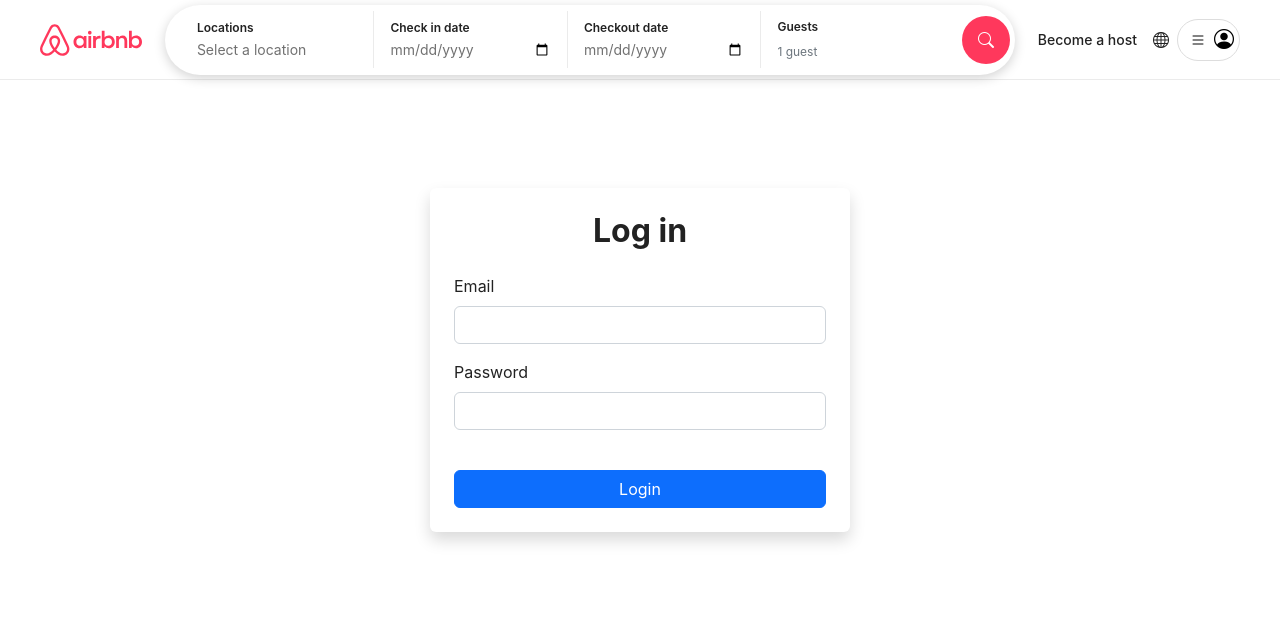
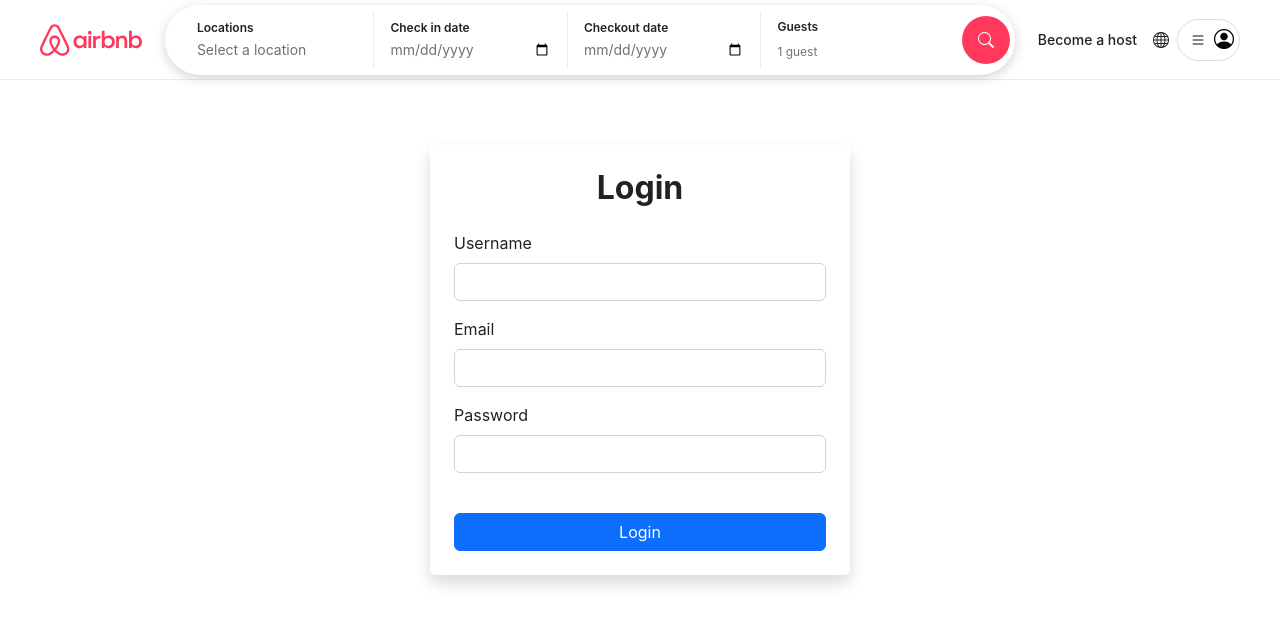
Before and after one commit to Lindymsomi2/Airbnb, a React (Create React App) app: page /login in a window 1280 px wide. Shown: the top 624 px of the page. Built offline with nearby package versions, Linux system fonts and the light colour scheme; no server answers.

Commit message:
removed code that was no longer being used

```diff
--- a/src/pages/Login.jsx
+++ b/src/pages/Login.jsx
@@ -1,15 +1,14 @@
-import React, { useState } from "react";
+import { useState } from "react";
 import { useNavigate } from "react-router-dom";
 import { useAuth } from "../contexts/AuthContext";
 import { api } from "../utils/api";
 import Navbar from "../components/Navbar/Navbar";
-import Button  from "../components/Button"
+import Button from "../components/Button";
 
 const Login = () => {
-  const [isRegister, setIsRegister] = useState(false);
   const [form, setForm] = useState({ username: "", email: "", password: "" });
   const [error, setError] = useState("");
-  const [loading, setLoading] = useState(false);
+
   const { login } = useAuth();
   const navigate = useNavigate();
 
@@ -20,21 +19,14 @@ const Login = () => {
   const handleSubmit = async (e) => {
     e.preventDefault();
     setError("");
-    setLoading(true);
 
     try {
       let data;
-      if (isRegister) {
-        if (!form.username || !form.email || !form.password) {
-          throw new Error("All fields are required");
-        }
-        data = await api.register(form.username, form.email, form.password);
-      } else {
       if (!form.email || !form.password) {
-          throw new Error("Email and password are required");
+        throw new Error(" Write Email and password");
+        data = await api.form(form.username, form.email, form.password);
       }
       data = await api.login(form.email, form.password);
-      }
 
       login(data.user, data.token);
 
@@ -45,8 +37,6 @@ const Login = () => {
       }
     } catch (err) {
       setError(err.message);
-    } finally {
-      setLoading(false);
     }
   };
 
@@ -61,14 +51,11 @@ const Login = () => {
           className="card shadow border-0 p-4"
           style={{ maxWidth: "420px", width: "100%" }}
         >
-          <h2 className="text-center fw-bold mb-4">
-            {isRegister ? "Sign up" : "Log in"}
-          </h2>
+          <h2 className="text-center fw-bold mb-4">Login</h2>
 
           {error && <div className="alert alert-danger py-2">{error}</div>}
 
           <form onSubmit={handleSubmit}>
-            {isRegister && (
             <div className="mb-3">
               <label className="form-label">Username</label>
               <input
@@ -79,7 +66,7 @@ const Login = () => {
                 onChange={handleChange}
               />
             </div>
-            )}
+
             <div className="mb-3">
               <label className="form-label">Email</label>
               <input
```
Lines whose indentation alone changed are shown as unchanged.
